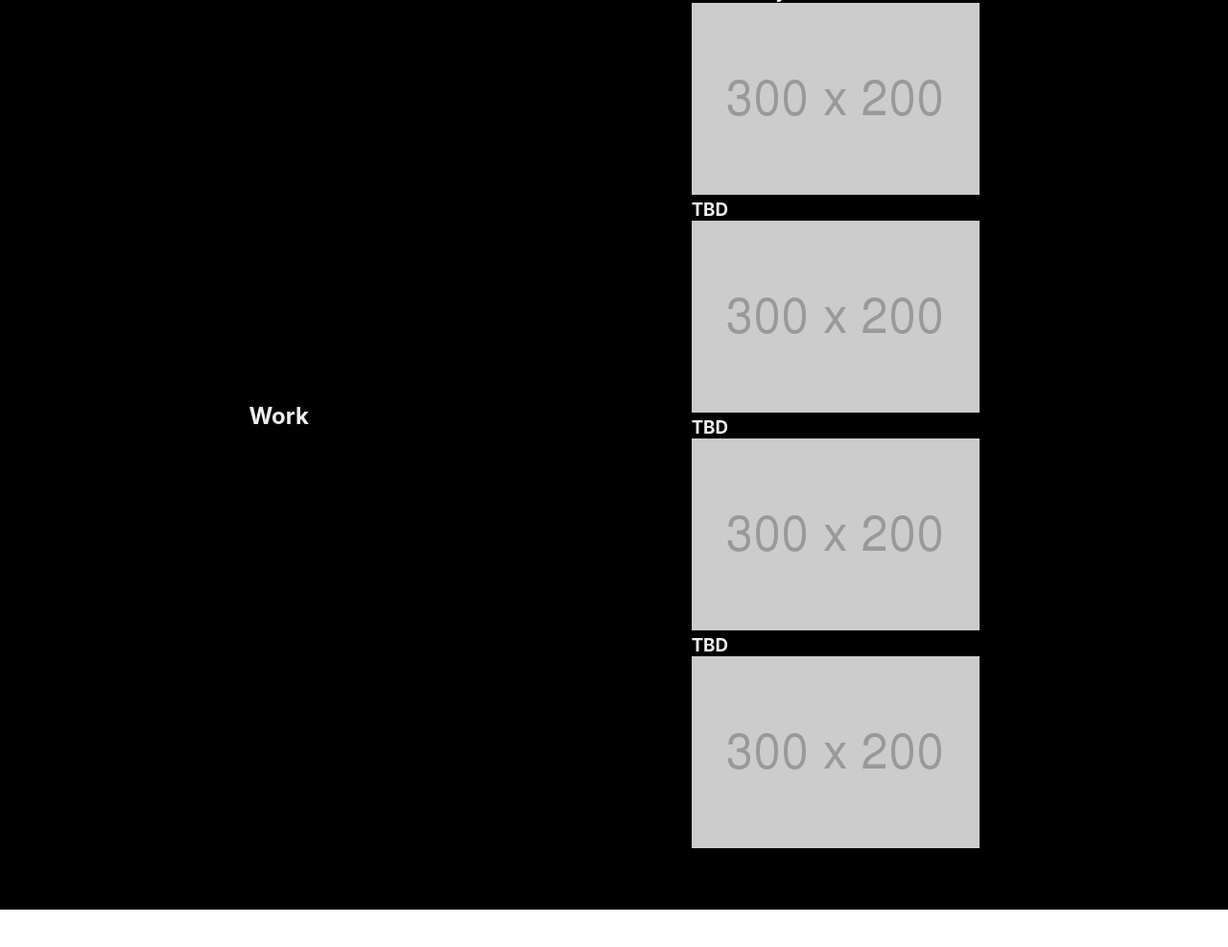
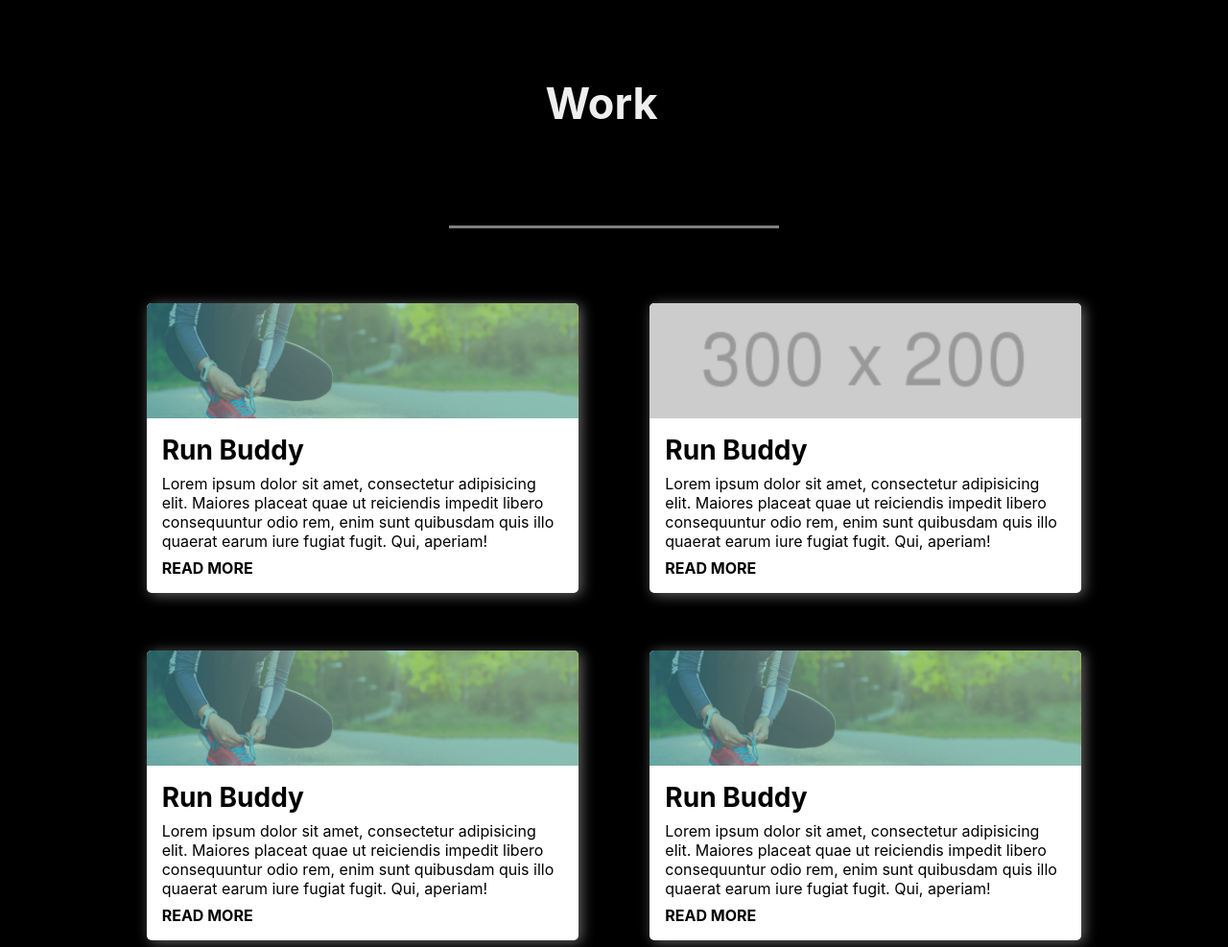
Before and after one commit to Droth2/droth-portfolio, a plain HTML site: page index.html in a window 1280 px wide. Shown: the part 1193-2180 px from the top of the page at 96% size. Drawn offline with Linux system fonts and the light colour scheme.

Commit message:
styling work section further

```diff
--- a/assets/css/style.css
+++ b/assets/css/style.css
@@ -164,5 +164,61 @@ section {
     display: flex;
     justify-content: space-around;
     flex-wrap: wrap;
-    align-items: center;
 }
+
+.heading {
+    border-bottom: 3px solid gray;
+    padding: 100px 126px 100px 100px;
+    font-size: 30px;
+}
+
+.cards {
+    padding: 3rem;
+    display: flex;
+    flex-wrap: wrap;
+    justify-content: space-evenly;
+}
+
+.card{
+    display: flex;
+    flex-direction: column;
+    max-width: 450px;
+    overflow: hidden;
+    background: white;
+    color: black;
+    border-radius: 5px;
+    box-shadow: 3px 2px 14px rgba(255, 255, 255, 0.4);
+    text-decoration: none;
+    font-size: 16px;
+    margin: 30px;
+}
+
+.card-image {
+    flex: 0 0 120px;
+    background-image: url(/assets/images/hero-bg.jpeg);
+    background-size: cover;
+    background-repeat: no-repeat;
+    background-position: center center;
+}
+
+.card-content {
+    display: flex;
+    flex-direction: column;
+    padding: 1rem;
+    height: 100%;
+}
+
+.card-title {
+    font-size: 1.75rem;
+    font-weight: 700;
+    margin-bottom: .5rem;
+}
+
+.card-info {
+    margin-bottom: .5rem;
+}
+
+.card-readmore {
+    text-transform: uppercase;
+    font-weight: 700;
+}
--- a/index.html
+++ b/index.html
@@ -60,31 +60,52 @@
 
 <!-- work section -->
 <section id="work">
-    <div>
+    <div class="heading">
         <h2>Work</h2>
     </div>
 
     <!-- example works -->
-    <div>
-        <div>
-            <h3>Run Buddy</h3>
-            <img src="assets/images/index.png" alt="" />
-        </div>
+    <div class= "cards">
 
-        <div>
-            <h3>TBD</h3>
-            <img src="assets/images/index.png" alt="" />
-        </div>
+        <a href="#" class="card">
+            <div class="card-image"></div>
+            <div class="card-content">
+                <div class="card-title">Run Buddy</div>
+                <div class="card-info">Lorem ipsum dolor sit amet, consectetur adipisicing elit. Maiores placeat quae ut reiciendis impedit libero consequuntur odio rem, enim sunt quibusdam quis illo quaerat earum iure fugiat fugit. Qui, aperiam!
+                </div>
+                <div class="card-readmore">Read More</div>
+            </div>
+        </a>
 
-        <div>
-            <h3>TBD</h3>
-            <img src="assets/images/index.png" alt="" />
-        </div>
+        <a href="#" class="card">
+            <div class="card-image" style="background-image: url('/assets/images/index.png"></div>
+            <div class="card-content">
+                <div class="card-title">Run Buddy</div>
+                <div class="card-info">Lorem ipsum dolor sit amet, consectetur adipisicing elit. Maiores placeat quae ut reiciendis impedit libero consequuntur odio rem, enim sunt quibusdam quis illo quaerat earum iure fugiat fugit. Qui, aperiam!
+                </div>
+                <div class="card-readmore">Read More</div>
+            </div>
+        </a>
 
-        <div>
-            <h3>TBD</h3>
-            <img src="assets/images/index.png" alt="" />
-        </div>
+        <a href="#" class="card">
+            <div class="card-image" style="background-image: url('/assets/images/hero-bg.jpeg')"></div>
+            <div class="card-content">
+                <div class="card-title">Run Buddy</div>
+                <div class="card-info">Lorem ipsum dolor sit amet, consectetur adipisicing elit. Maiores placeat quae ut reiciendis impedit libero consequuntur odio rem, enim sunt quibusdam quis illo quaerat earum iure fugiat fugit. Qui, aperiam!
+                </div>
+                <div class="card-readmore">Read More</div>
+            </div>
+        </a>
+
+        <a href="#" class="card">
+            <div class="card-image" style="background-image: url('/assets/images/hero-bg.jpeg')"></div>
+            <div class="card-content">
+                <div class="card-title">Run Buddy</div>
+                <div class="card-info">Lorem ipsum dolor sit amet, consectetur adipisicing elit. Maiores placeat quae ut reiciendis impedit libero consequuntur odio rem, enim sunt quibusdam quis illo quaerat earum iure fugiat fugit. Qui, aperiam!
+                </div>
+                <div class="card-readmore">Read More</div>
+            </div>
+        </a>
     </div>
 </section>
 
```
Also changed, not shown: assets/images/hero-bg.jpeg (added).
